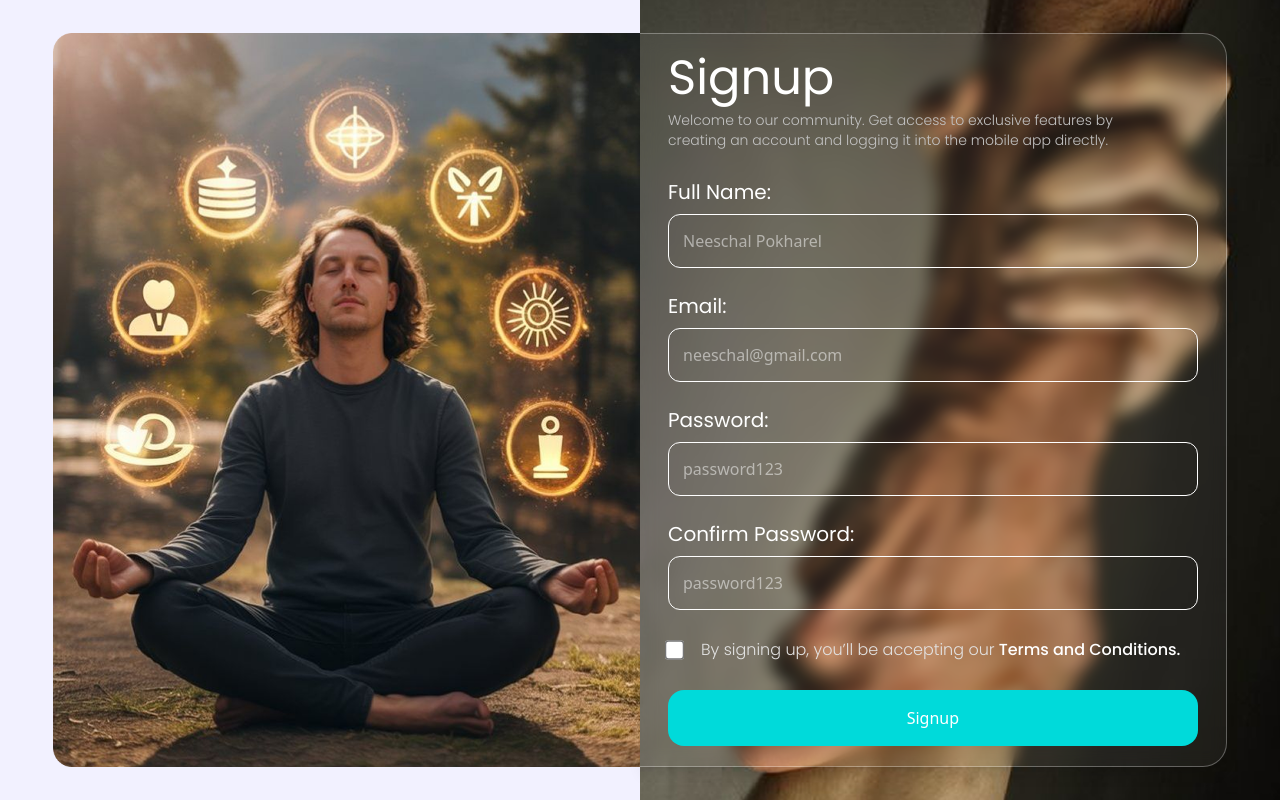
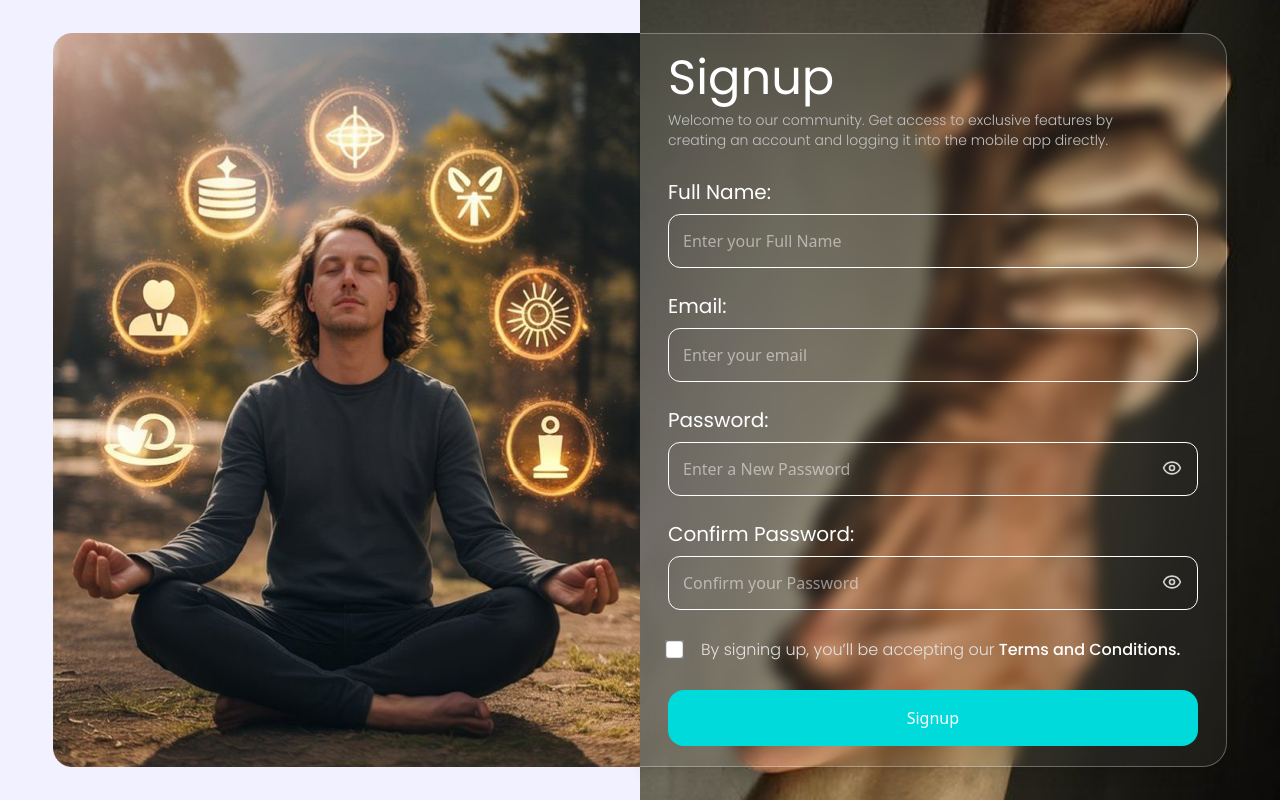
Before and after one commit to Neeschal1/Soham-web, a React (Vite) app: page /signup in a window 1280 px wide. Built offline with nearby package versions, Linux system fonts and the light colour scheme.

Commit message:
logic modifications

```diff
--- a/package.json
+++ b/package.json
@@ -12,6 +12,7 @@
   "dependencies": {
     "@tailwindcss/vite": "^4.1.13",
     "ionicons": "^8.0.13",
+    "lucide-react": "^0.555.0",
     "react": "^19.1.1",
     "react-dom": "^19.1.1",
     "react-icons": "^5.5.0",
--- a/src/components/signup/detailcard.jsx
+++ b/src/components/signup/detailcard.jsx
@@ -1,93 +1,86 @@
-import React from "react";
+import React, { useState } from "react";
 import Fonts from "../../utils/fontsconfig";
+import { Eye, EyeOff } from "lucide-react";
 
 const Detailcard = () => {
+  const [showPassword, setShowPassword] = useState(false);
+  const [showConfirmPassword, setShowConfirmPassword] = useState(false);
+
   return (
     <div className="flex h-11/12 w-11/12 bg-white/5 backdrop-blur-sm p-2 border-t border-b border-r border-white/30 shadow-lg rounded-tr-3xl rounded-br-3xl items-center gap-3">
       <div className="flex flex-1 ml-5 flex-col gap-7 pr-5">
         <div className="flex flex-col gap-2 w-11/12">
-          <h1
-            className="text-white text-5xl"
-            style={{ ...Fonts.poppins.regular }}
-          >
+          <h1 className="text-white text-5xl" style={{ ...Fonts.poppins.regular }}>
             Signup
           </h1>
-          <h2
-            className="text-[#C2C2C2] text-sm"
-            style={{ ...Fonts.poppins.light }}
-          >
-            Welcome to our community. Get access to exclusive features by
-            creating an account and logging it into the mobile app directly.
+          <h2 className="text-[#C2C2C2] text-sm" style={{ ...Fonts.poppins.light }}>
+            Welcome to our community. Get access to exclusive features by creating an account and logging it into the mobile app directly.
           </h2>
         </div>
 
-        {/* Details */}
         <div className="flex flex-1 gap-6 flex-col">
-          {/* Full name */}
           <div className="flex flex-col gap-2">
-            <h1
-              className="text-white text-xl"
-              style={{ ...Fonts.poppins.regular }}
-            >
+            <h1 className="text-white text-xl" style={{ ...Fonts.poppins.regular }}>
               Full Name:
             </h1>
             <input
-              className="flex w-full p-3.5 border-1 border-white rounded-xl text-white"
+              className="flex w-full p-3.5 border border-white rounded-xl text-white focus:outline-none"
               type="text"
-              placeholder="Neeschal Pokharel"
+              placeholder="Enter your Full Name"
             />
           </div>
 
-          {/* Email */}
           <div className="flex flex-col gap-2">
-            <h1
-              className="text-white text-xl"
-              style={{ ...Fonts.poppins.regular }}
-            >
+            <h1 className="text-white text-xl" style={{ ...Fonts.poppins.regular }}>
               Email:
             </h1>
             <input
-              className="flex w-full p-3.5 border-1 border-white rounded-xl text-white"
+              className="flex w-full p-3.5 border border-white rounded-xl text-white focus:outline-none"
               type="text"
-              placeholder="neeschal@gmail.com"
+              placeholder="Enter your email"
             />
           </div>
 
-          {/*Password */}
-          <div className="flex flex-col gap-2">
-            <h1
-              className="text-white text-xl"
-              style={{ ...Fonts.poppins.regular }}
-            >
+          <div className="flex flex-col gap-2 relative">
+            <h1 className="text-white text-xl" style={{ ...Fonts.poppins.regular }}>
               Password:
             </h1>
             <input
-              className="flex w-full p-3.5 border-1 border-white rounded-xl text-white"
-              type="text"
-              placeholder="password123"
+              className="flex w-full p-3.5 border border-white rounded-xl text-white pr-12 focus:outline-none"
+              type={showPassword ? "text" : "password"}
+              placeholder="Enter a New Password"
             />
+            <button
+              className="absolute right-4 top-13 text-white/80 "
+              onClick={() => setShowPassword(!showPassword)}
+            >
+              {showPassword ? <EyeOff size={20} /> : <Eye size={20} />}
+            </button>
           </div>
 
-          {/* Confirm Password */}
-          <div className="flex flex-col gap-2">
-            <h1
-              className="text-white text-xl"
-              style={{ ...Fonts.poppins.regular }}
-            >
+          <div className="flex flex-col gap-2 relative">
+            <h1 className="text-white text-xl" style={{ ...Fonts.poppins.regular }}>
               Confirm Password:
             </h1>
             <input
-              className="flex w-full p-3.5 border-1 border-white rounded-xl text-white"
-              type="text"
-              placeholder="password123"
+              className="flex w-full p-3.5 border border-white rounded-xl text-white pr-12 focus:outline-none"
+              type={showConfirmPassword ? "text" : "password"}
+              placeholder="Confirm your Password"
             />
+            <button
+              className="absolute right-4 top-13 text-white/80"
+              onClick={() => setShowConfirmPassword(!showConfirmPassword)}
+            >
+              {showConfirmPassword ? <EyeOff size={20} /> : <Eye size={20} />}
+            </button>
           </div>
         </div>
-        <div className="flex flex-1 flex-row gap-5">
-          <input className="scale-150 accent-blue-600 cursor-pointer hover:to-blue-300" type="checkbox" />
-          <div className="flex flex-1 flex-row gap-1">
+
+        <div className="flex flex-1 flex-row gap-5 items-center">
+          <input className="scale-150 accent-blue-600 cursor-pointer" type="checkbox" />
+          <div className="flex flex-1 flex-row gap-1 flex-wrap">
             <h2 style={{ ...Fonts.poppins.light }} className="text-[#e2e2e2] ">
-              By signing up, you’ll be accepting our{" "}
+              By signing up, you’ll be accepting our
             </h2>
             <button className="cursor-pointer">
               <h2 style={{ ...Fonts.poppins.medium }} className="text-white">
@@ -96,7 +89,10 @@ const Detailcard = () => {
             </button>
           </div>
         </div>
-        <button className="p-4 w-full bg-[#00DADA] rounded-2xl text-white cursor-pointer hover:bg-black duration-400 ">Signup</button>
+
+        <button className="p-4 w-full bg-[#00DADA] rounded-2xl text-white cursor-pointer hover:bg-[#00bbbb] focus:outline-none">
+          Signup
+        </button>
       </div>
     </div>
   );
```
Also changed, not shown: 1 other file (tests, documents, lock files or other folders).
